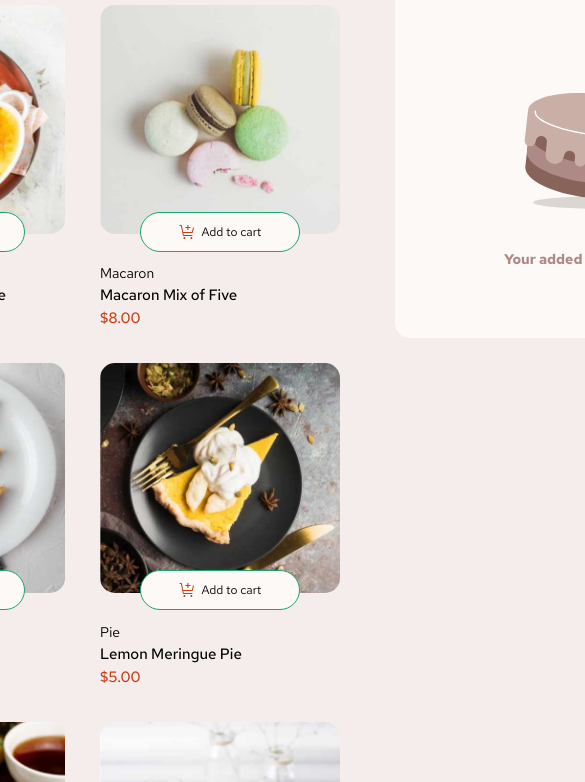
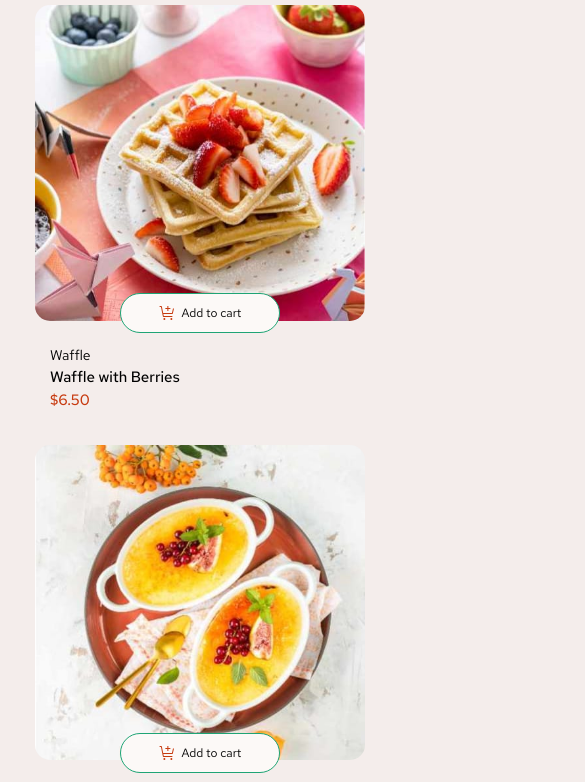
Before and after one commit to JuSeRDev/07-JS-Challenge, a plain HTML site: page index.html in a window 390 px wide. Shown: the part 93-875 px from the top of the page, 585 px wide, since content can reach past the window. Drawn offline with Linux system fonts and the light colour scheme.

Commit message:
Creacion de MediaQuery

```diff
--- a/script.js
+++ b/script.js
@@ -20,6 +20,7 @@ fetch("./data.json")
     data.forEach(product => {
 
         const imageDesktop = product.image.desktop
+        const imageMobile = product.image.mobile
         const imageConfirm = product.image.thumbnail
         const name = product.name
         const category = product.category
@@ -50,6 +51,22 @@ fetch("./data.json")
         </div>
         `
         productsCards.appendChild(card)
+
+
+
+        // MEDIAQUERY
+        // ESTA FUNCION HACE QUE SE CAMBIE LA IMAGEN CUANDO LA PANTALLA ESTE A UNA MEDIDA ESPECIFICA
+
+        const changeImage = () =>{
+            if (window,innerWidth <= 400) {
+                containerCardsImgs.src = imageMobile
+            } else {
+                containerCardsImgs.src = imageDesktop
+            }
+        }
+        window.addEventListener("load", changeImage)
+        window.addEventListener("resize", changeImage)
+
 
         const iconRemoveIten = `<svg class="iconRemove" xmlns="http://www.w3.org/2000/svg" width="10" height="10" fill="none" viewBox="0 0 10 10"><path fill="#CAAFA7" d="M8.375 9.375 5 6 1.625 9.375l-1-1L4 5 .625 1.625l1-1L5 4 8.375.625l1 1L6 5l3.375 3.375-1 1Z"/></svg>`
 
@@ -96,8 +113,6 @@ fetch("./data.json")
         const buysCount2 = cardBuysContainer2.querySelector(".buysCount2")
         const buysTotalPrice2 = cardBuysContainer2.querySelector(".buysTotalPrice2")
         const totalPrice2 = document.querySelector(".totalPrice2")
-
-
 
         // FUNCIONES
         const sumResultProduct = ()=>{
--- a/style.css
+++ b/style.css
@@ -418,3 +418,51 @@ body{
 
 .attribution { font-size: 11px; text-align: center; }
 .attribution a { color: hsl(228, 45%, 44%); }
+
+@media (max-width: 400px) {
+    body{
+        display: flex;
+        flex-direction: column;
+        justify-content: center;
+        align-items: center;
+        width: 400px;
+    }
+
+    .container{
+        width: 400px;
+        display: flex;
+        flex-direction: column;
+        align-items: center;
+    }
+
+    .containerCardsImgs{
+        width: 330px;
+    }
+
+    .productsContainer{
+        display: flex;
+        flex-direction: column;
+    }
+
+    .productsCards{
+        display: flex;
+        flex-direction: column;
+    }
+
+    .containerCards{
+        display: flex;
+        flex-direction: column;
+        justify-content: center;
+        align-items: center;
+    }
+
+    .containerCardsTexts{
+        width: 300px;
+        align-items: flex-start;
+    }
+
+    .buyContanierGeneral{
+        width: 300px;
+    }
+
+}
```
Also changed, not shown: index.html (+0 -48 lines).
